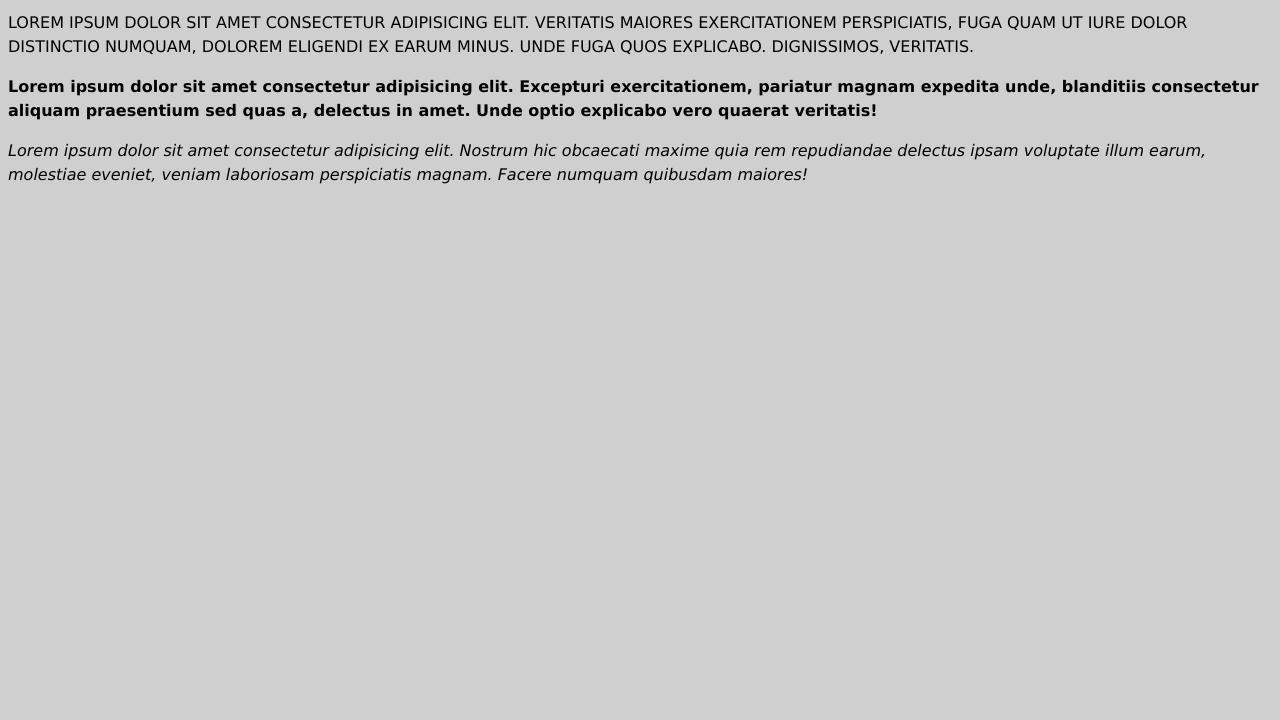
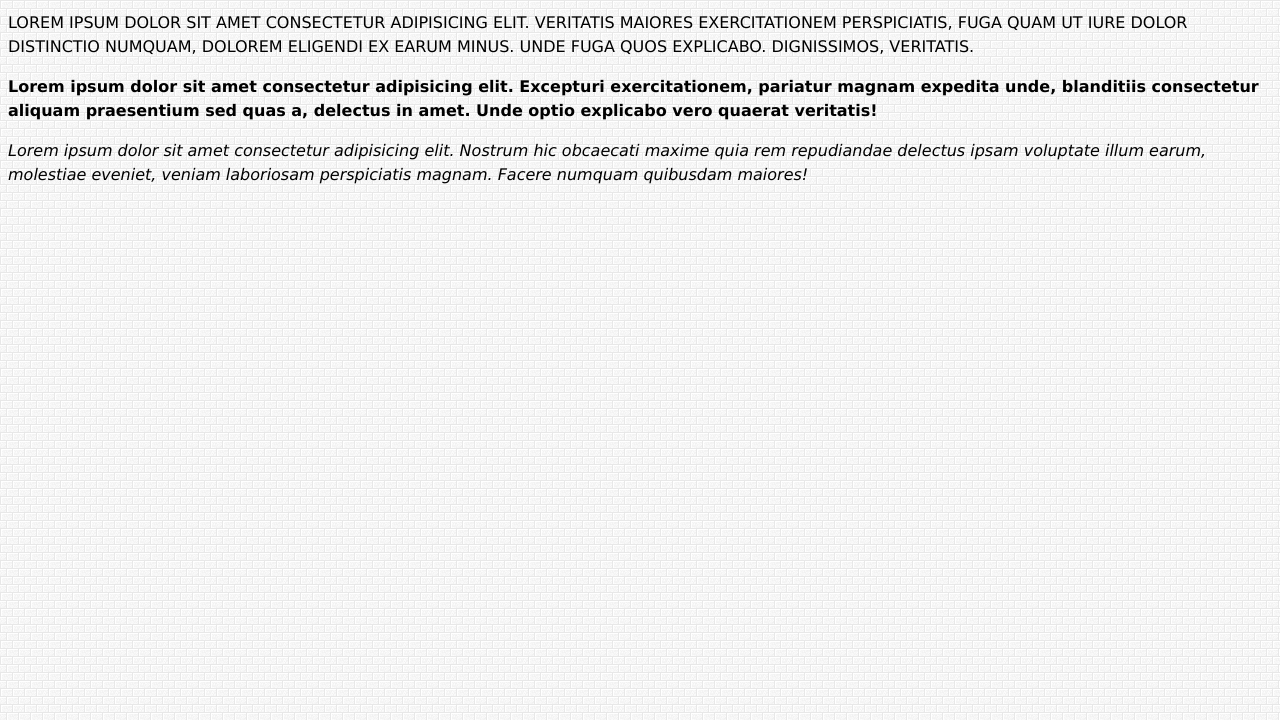
Before and after one commit to panc0057/panc0057.github.io, a plain HTML site: page week-6/index.html in a window 1280 px wide. Shown: the part 80-800 px from the top of the page. Drawn offline with Linux system fonts and the light colour scheme.

Commit message:
Adds background images to demo

```diff
--- a/week-6/css/styles.css
+++ b/week-6/css/styles.css
@@ -3,6 +3,8 @@ body {
     font-family: Verdana, Arial, sans-serif;
     font-size: 16px;
     line-height: 1.5;
+    background-color: #eeeeee;
+    background-image: url("../images/white_brick_wall.png")
 }
 
 .bolded {
```
Also changed, not shown: week-6/images/white_brick_wall.png (added).
